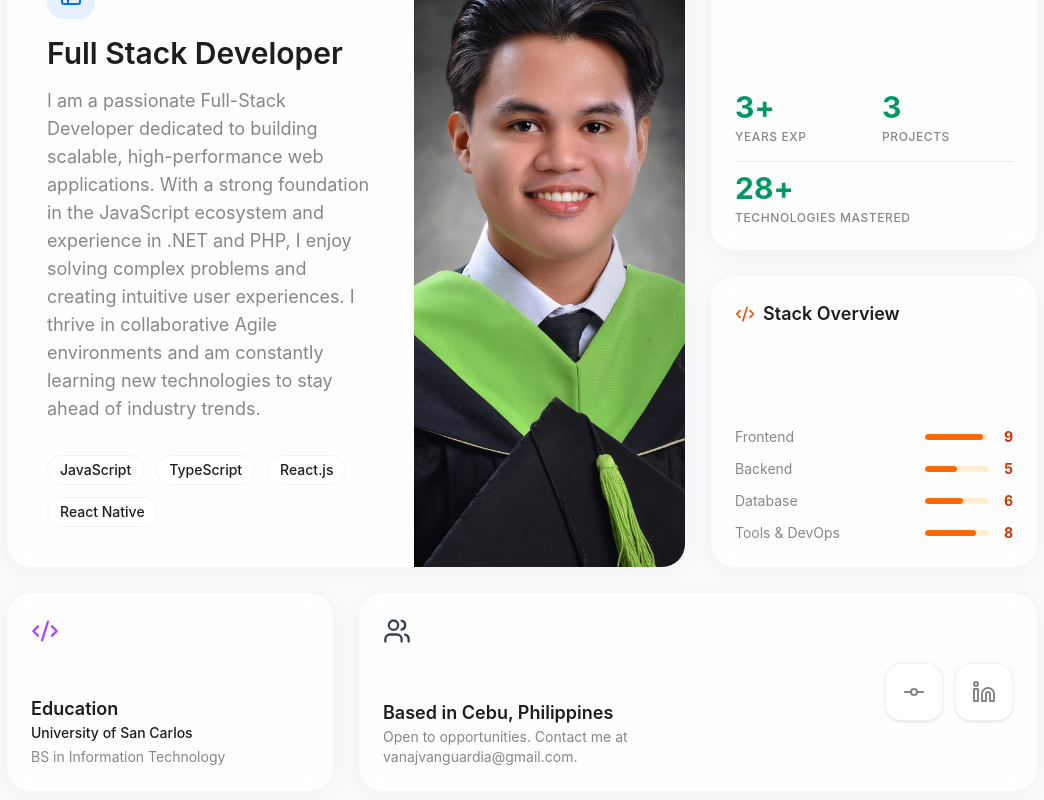
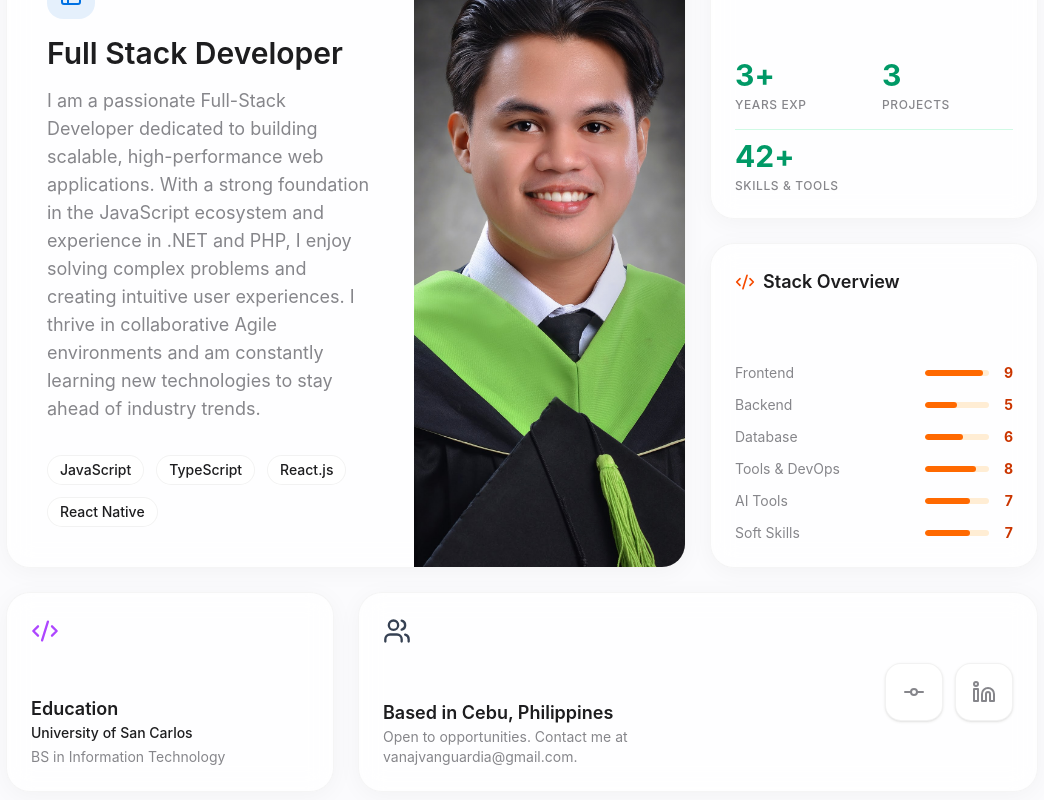
Before and after one commit to vn-aj-vngrd/portfolio-2.0, a Next.js app: page / in a window 1280 px wide. Shown: the part 1780-2580 px from the top of the page, without its empty margins (118-1162 px from the left). Built offline with nearby package versions, Linux system fonts and the light colour scheme.

Commit message:
feat: Add 'AI Tools' skill category and update skills section label.

```diff
--- a/src/components/sections/Highlights.tsx
+++ b/src/components/sections/Highlights.tsx
@@ -122,7 +122,7 @@ export const Highlights = () => {
                   <Counter value={Object.values(skills).flat().length} />+
                 </span>
                 <p className="text-xs text-muted-foreground font-medium uppercase tracking-wider">
-                  Technologies Mastered
+                  Skills & Tools
                 </p>
               </div>
             </div>
--- a/src/components/sections/Skills.tsx
+++ b/src/components/sections/Skills.tsx
@@ -4,7 +4,14 @@ import React from "react";
 import { motion } from "framer-motion";
 import { Section } from "../ui/Section";
 import portfolioData from "@/data/portfolio-data.json";
-import { Layout, Server, Database, Terminal } from "lucide-react";
+import {
+  Layout,
+  Server,
+  Database,
+  Terminal,
+  Sparkles,
+  Users,
+} from "lucide-react";
 
 const skills = portfolioData.skills;
 
@@ -13,6 +20,8 @@ const iconMap: Record<string, React.ReactNode> = {
   Backend: <Server className="w-6 h-6" />,
   Database: <Database className="w-6 h-6" />,
   "Tools & DevOps": <Terminal className="w-6 h-6" />,
+  "AI Tools": <Sparkles className="w-6 h-6" />,
+  "Soft Skills": <Users className="w-6 h-6" />,
 };
 
 const container = {
--- a/src/data/portfolio-data.json
+++ b/src/data/portfolio-data.json
@@ -102,6 +102,24 @@
             "Jest",
             "Playwright",
             "Agile/Scrum"
+        ],
+        "AI Tools": [
+            "Cursor",
+            "Claude Code",
+            "Opencode",
+            "Codex",
+            "GLM",
+            "Gemini CLI",
+            "Kilocode"
+        ],
+        "Soft Skills": [
+            "Communication",
+            "Teamwork",
+            "Problem Solving",
+            "Adaptability",
+            "Time Management",
+            "Leadership",
+            "Critical Thinking"
         ]
     },
     "projects": [
```
